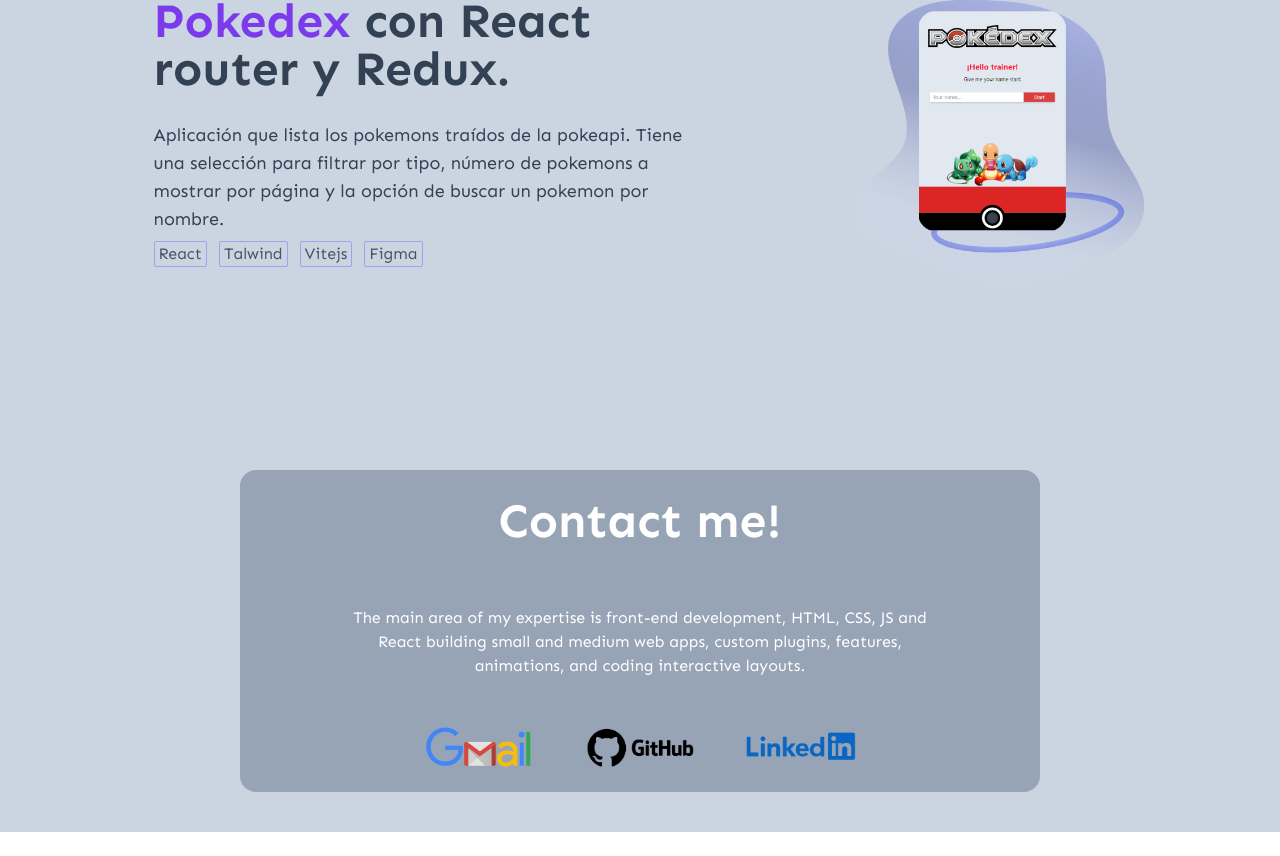
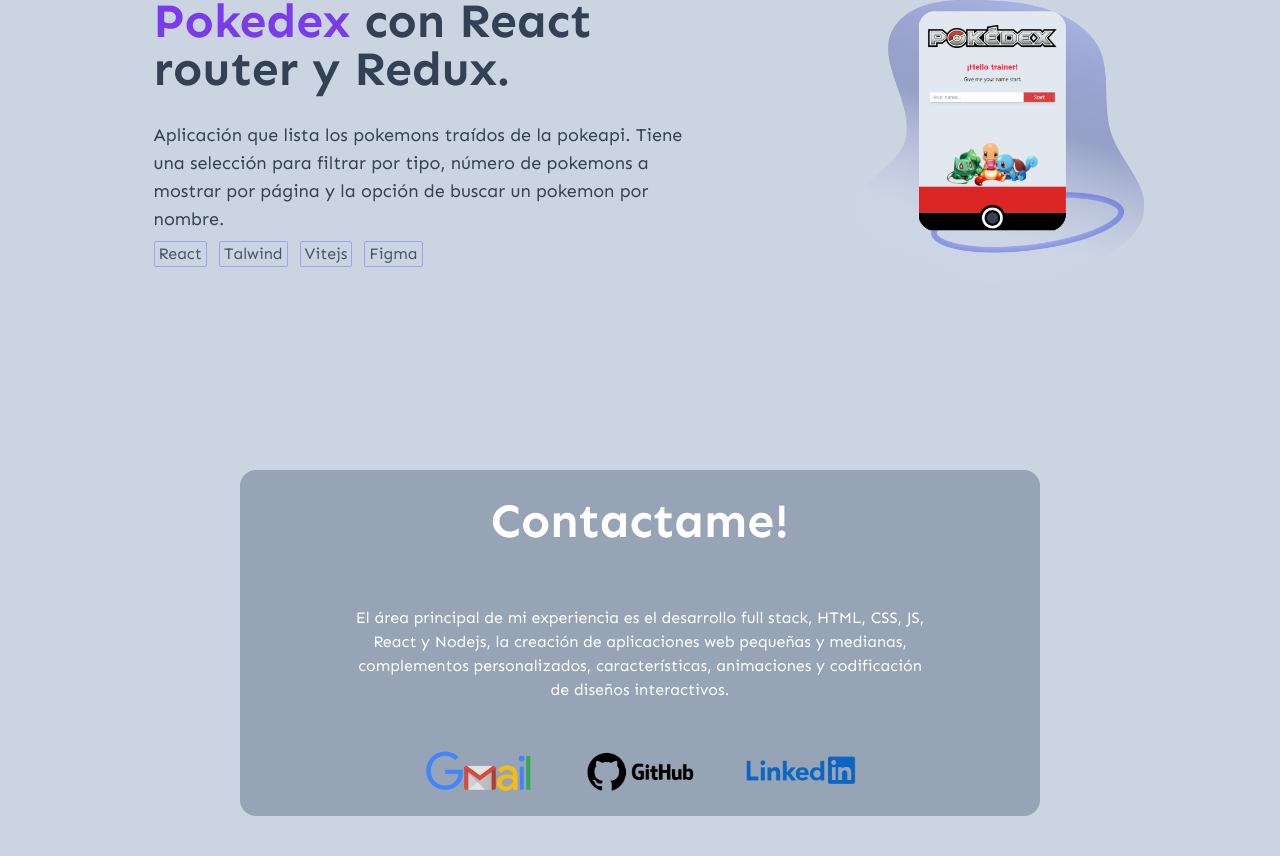
Before and after one commit to carlos-santos-tadeo/Portafolio, a React (Vite) app: page / in a window 1280 px wide. Shown: the part 3448-4304 px from the top of the page. Before the commit the page ends 4280 px from the top, so only its background shows below. Built offline with nearby package versions, Linux system fonts and the light colour scheme.

Commit message:
change-language-in-footer

```diff
--- a/src/components/Footer.jsx
+++ b/src/components/Footer.jsx
@@ -4,8 +4,8 @@
   return (
     <section id='footer' className='py-10 sm:flex sm:justify-center md:mt-20' >
       <div className='grid gap-6 justify-items-center bg-slate-500/50 rounded-2xl mx-5 py-16 sm:py-3 max-w-[800px]'>
-        <h3 className='font-bold animate-bounce text-3xl md:text-5xl mt-6 hover:text-violet-600 duration-500 mb-7'>Contact me!</h3>
-        <p className='px-3 text-center sm:px-16 lg:px-28 mb-5'>The main area of my expertise is front-end development, HTML, CSS, JS and React building small and medium web apps, custom plugins, features, animations, and coding interactive layouts.</p>
+        <h3 className='font-bold animate-bounce text-3xl md:text-5xl mt-6 hover:text-violet-600 duration-500 mb-7'>Contactame!</h3>
+        <p className='px-3 text-center sm:px-16 lg:px-28 mb-5'>El área principal de mi experiencia es el desarrollo full stack, HTML, CSS, JS, React y Nodejs, la creación de aplicaciones web pequeñas y medianas, complementos personalizados, características, animaciones y codificación de diseños interactivos.</p>
         <div className='mb-2 flex items-center gap-3 md:gap-12'>
 
           <a className='w-20 md:w-28 hover:bg-slate-300 rounded-md duration-500' href="mailto:cast0277@gmail.com" target="_blank">
```
